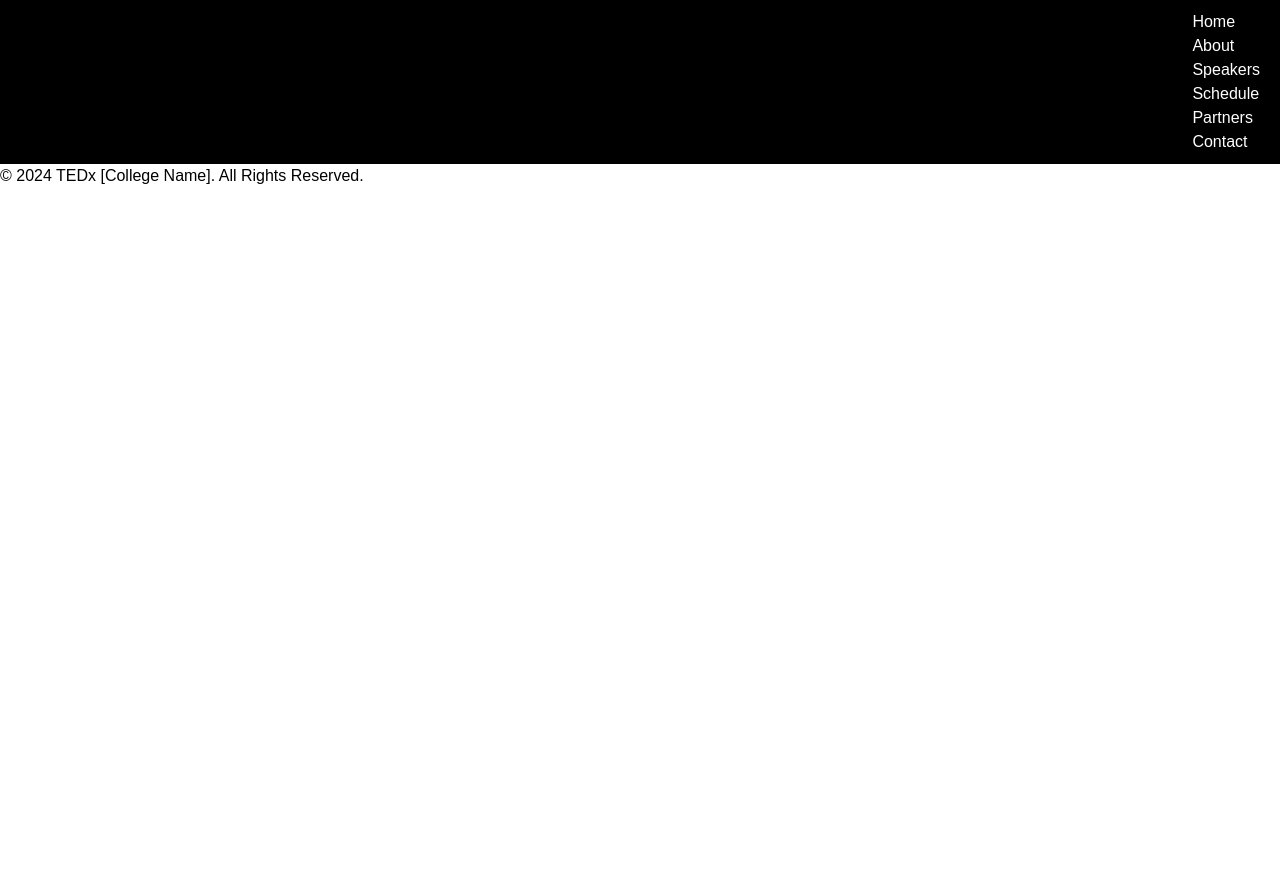
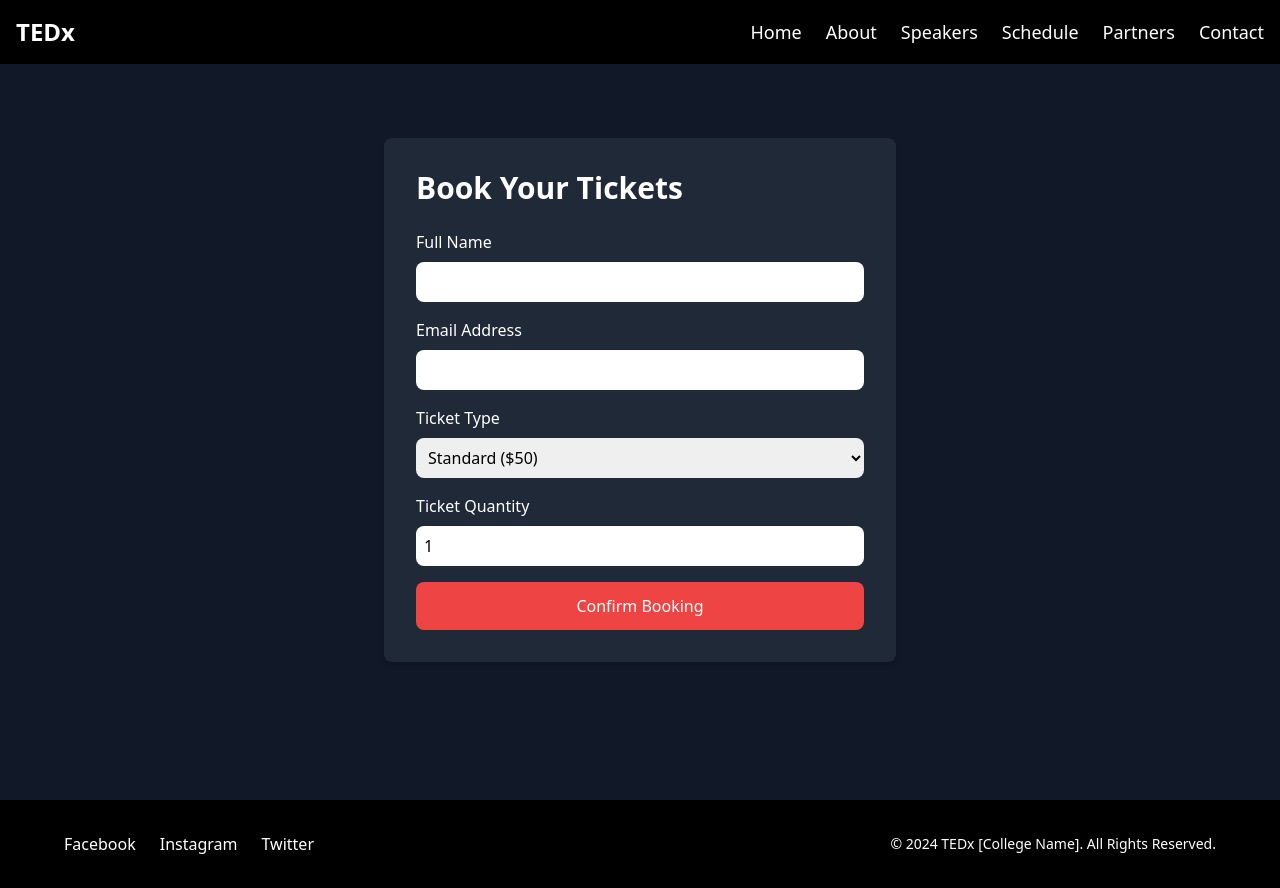
Before and after one commit to PranaviAvvaru/tedx, a React (Create React App) app: page /book-tickets in a window 1280 px wide. Before the commit the page ends 800 px from the top, so only its background shows below. Built offline with nearby package versions, Linux system fonts and the light colour scheme.

Commit message:
Trying to build the ticket validation

```diff
--- a/src/App.js
+++ b/src/App.js
@@ -7,6 +7,7 @@ import Speakers from './components/Speakers';
 import Schedule from './components/Schedule';
 import Partners from './components/Partners';
 import Footer from './components/Footer';
+import BookTickets from './components/BookTickets';
 
 const App = () => {
   return (
@@ -16,7 +17,8 @@ const App = () => {
         <Route path="/" element={<><Hero /><About /><Speakers /><Schedule /><Partners /></>} />
         <Route path="/about" element={<About />} />
         <Route path="/speakers" element={<Speakers />} />
-        {/* Add routes for Schedule and Partners */}
+        <Route path="/book-tickets" element={<BookTickets />} />
+       {/* Add routes for Schedule and Partners */}
       </Routes>
       <Footer />
     </Router>
--- a/src/components/About.js
+++ b/src/components/About.js
@@ -2,13 +2,23 @@ import React from 'react';
 
 const About = () => {
   return (
-    <section className="about">
-      <div className="text-section">
-        <h2>About TEDx</h2>
-        <p>TEDx [College Name] is a local, self-organized event that brings people together to share a TED-like experience...</p>
+    <section className="bg-gray-100 text-black py-16 px-4 md:px-16 flex flex-col md:flex-row items-center justify-between">
+      {/* Text Section */}
+      <div className="md:w-1/2 mb-8 md:mb-0 text-center md:text-left">
+        <h2 className="text-3xl md:text-4xl font-bold mb-4">About TEDx</h2>
+        <p className="text-lg leading-relaxed">
+          TEDx [College Name] is a local, self-organized event that brings people together to share a TED-like experience.
+          At a TEDx event, TEDTalks video and live speakers combine to spark deep discussion and connection.
+        </p>
       </div>
-      <div className="media-section">
-        {/* <img src="/path-to-about-image.jpg" alt="About TEDx" /> */}
+
+      {/* Media Section */}
+      <div className="md:w-1/2 flex justify-center">
+        {/* Add an image if needed */}
+        {/* <img src="/path-to-about-image.jpg" alt="About TEDx" className="rounded-lg shadow-lg" /> */}
+        <div className="w-64 h-64 bg-red-500 flex items-center justify-center text-white text-xl font-bold">
+          Image Placeholder
+        </div>
       </div>
     </section>
   );
--- /dev/null
+++ b/src/components/BookTickets.js
@@ -0,0 +1,93 @@
+import React, { useState } from 'react';
+
+const BookTickets = () => {
+  const [formData, setFormData] = useState({
+    name: '',
+    email: '',
+    ticketType: 'standard',
+    quantity: 1,
+  });
+
+  const ticketPrices = {
+    standard: 50,
+    vip: 100,
+  };
+
+  const handleChange = (e) => {
+    setFormData({ ...formData, [e.target.name]: e.target.value });
+  };
+
+  const handleSubmit = (e) => {
+    e.preventDefault();
+    alert(`Ticket booked for ${formData.name}! Total: $${formData.quantity * ticketPrices[formData.ticketType]}`);
+    // Here you would send the data to a backend or API
+  };
+
+  return (
+    <div className="min-h-screen flex items-center justify-center bg-gray-900 text-white">
+      <form onSubmit={handleSubmit} className="bg-gray-800 p-8 rounded-lg shadow-md w-full max-w-lg">
+        <h2 className="text-3xl font-bold mb-6">Book Your Tickets</h2>
+
+        {/* Name Input */}
+        <div className="mb-4">
+          <label htmlFor="name" className="block mb-2">Full Name</label>
+          <input
+            type="text"
+            name="name"
+            value={formData.name}
+            onChange={handleChange}
+            required
+            className="w-full p-2 rounded-lg text-black"
+          />
+        </div>
+
+        {/* Email Input */}
+        <div className="mb-4">
+          <label htmlFor="email" className="block mb-2">Email Address</label>
+          <input
+            type="email"
+            name="email"
+            value={formData.email}
+            onChange={handleChange}
+            required
+            className="w-full p-2 rounded-lg text-black"
+          />
+        </div>
+
+        {/* Ticket Type Select */}
+        <div className="mb-4">
+          <label htmlFor="ticketType" className="block mb-2">Ticket Type</label>
+          <select
+            name="ticketType"
+            value={formData.ticketType}
+            onChange={handleChange}
+            className="w-full p-2 rounded-lg text-black"
+          >
+            <option value="standard">Standard ($50)</option>
+            <option value="vip">VIP ($100)</option>
+          </select>
+        </div>
+
+        {/* Quantity Input */}
+        <div className="mb-4">
+          <label htmlFor="quantity" className="block mb-2">Ticket Quantity</label>
+          <input
+            type="number"
+            name="quantity"
+            value={formData.quantity}
+            onChange={handleChange}
+            min="1"
+            className="w-full p-2 rounded-lg text-black"
+          />
+        </div>
+
+        {/* Submit Button */}
+        <button type="submit" className="bg-red-500 hover:bg-red-600 py-3 px-6 rounded-lg w-full transition-colors duration-300">
+          Confirm Booking
+        </button>
+      </form>
+    </div>
+  );
+};
+
+export default BookTickets;
--- a/src/components/Footer.js
+++ b/src/components/Footer.js
@@ -1,13 +1,25 @@
 import React from 'react';
+
 const Footer = () => {
   return (
-    <footer>
-      <div className="social-media">
-        {/* <a href="#"><img src="path-to-social-icon" alt="Facebook" /></a> */}
-        {/* <a href="#"><img src="path-to-social-icon" alt="Instagram" /></a> */}
-        {/* <a href="#"><img src="path-to-social-icon" alt="Twitter" /></a> */}
+    <footer className="bg-black text-white py-8 px-4 md:px-16">
+      <div className="container mx-auto flex flex-col md:flex-row items-center justify-between">
+        {/* Social Media Links */}
+        <div className="social-media flex space-x-6 mb-6 md:mb-0">
+          {/* Uncomment and replace with actual social media icons */}
+          {/* <a href="#"><img src="path-to-social-icon" alt="Facebook" className="w-6 h-6" /></a> */}
+          {/* <a href="#"><img src="path-to-social-icon" alt="Instagram" className="w-6 h-6" /></a> */}
+          {/* <a href="#"><img src="path-to-social-icon" alt="Twitter" className="w-6 h-6" /></a> */}
+          <a href="#" className="hover:text-red-500">Facebook</a>
+          <a href="#" className="hover:text-red-500">Instagram</a>
+          <a href="#" className="hover:text-red-500">Twitter</a>
+        </div>
+
+        {/* Copyright Section */}
+        <p className="text-center md:text-left text-sm">
+          &copy; 2024 TEDx [College Name]. All Rights Reserved.
+        </p>
       </div>
-      <p>&copy; 2024 TEDx [College Name]. All Rights Reserved.</p>
     </footer>
   );
 }
--- a/src/components/Header.js
+++ b/src/components/Header.js
@@ -1,24 +1,57 @@
-import React from 'react';
+import React, { useState } from 'react';
 import { Link } from 'react-router-dom';
 
 const Header = () => {
+  const [isMobileMenuOpen, setIsMobileMenuOpen] = useState(false);
+
+  const toggleMobileMenu = () => {
+    setIsMobileMenuOpen(!isMobileMenuOpen);
+  };
+
   return (
-    <header>
-      <div className="logo">
-        {/* <img src="/tedx-logo.png" alt="TEDx Logo" /> */}
+    <header className="bg-black text-white fixed top-0 left-0 w-full z-10">
+      <div className="container mx-auto flex items-center justify-between p-4">
+        <div className="logo">
+          {/* <img src="/tedx-logo.png" alt="TEDx Logo" className="w-24" /> */}
+          <h1 className="text-2xl font-bold">TEDx</h1>
+        </div>
+        <nav>
+          {/* Desktop Menu */}
+          <ul className="hidden md:flex space-x-6 text-lg">
+            <li><Link to="/" className="hover:text-red-500">Home</Link></li>
+            <li><Link to="/about" className="hover:text-red-500">About</Link></li>
+            <li><Link to="/speakers" className="hover:text-red-500">Speakers</Link></li>
+            <li><Link to="/schedule" className="hover:text-red-500">Schedule</Link></li>
+            <li><Link to="/partners" className="hover:text-red-500">Partners</Link></li>
+            <li><Link to="/contact" className="hover:text-red-500">Contact</Link></li>
+          </ul>
+
+          {/* Mobile Menu Button */}
+          <div className="md:hidden">
+            <button onClick={toggleMobileMenu} className="text-white">
+              <svg xmlns="http://www.w3.org/2000/svg" fill="none" viewBox="0 0 24 24" stroke="currentColor" className="w-8 h-8">
+                <path strokeLinecap="round" strokeLinejoin="round" strokeWidth="2" d="M4 6h16M4 12h16M4 18h16" />
+              </svg>
+            </button>
+          </div>
+        </nav>
+
+        {/* Mobile Menu */}
+        <ul
+          className={`absolute bg-black top-full left-0 w-full md:hidden space-y-2 p-4 text-lg text-white transition-transform duration-300 ${
+            isMobileMenuOpen ? 'block' : 'hidden'
+          }`}
+        >
+          <li><Link to="/" className="block hover:text-red-500">Home</Link></li>
+          <li><Link to="/about" className="block hover:text-red-500">About</Link></li>
+          <li><Link to="/speakers" className="block hover:text-red-500">Speakers</Link></li>
+          <li><Link to="/schedule" className="block hover:text-red-500">Schedule</Link></li>
+          <li><Link to="/partners" className="block hover:text-red-500">Partners</Link></li>
+          <li><Link to="/contact" className="block hover:text-red-500">Contact</Link></li>
+        </ul>
       </div>
-      <nav>
-        <ul className="nav-links">
-          <li><Link to="/">Home</Link></li>
-          <li><Link to="/about">About</Link></li>
-          <li><Link to="/speakers">Speakers</Link></li>
-          <li><Link to="/schedule">Schedule</Link></li>
-          <li><Link to="/partners">Partners</Link></li>
-          <li><Link to="/contact">Contact</Link></li>
-        </ul>
-      </nav>
     </header>
   );
-}
+};
 
 export default Header;
--- a/src/components/Hero.js
+++ b/src/components/Hero.js
@@ -1,12 +1,15 @@
 import React from 'react';
+import { Link } from 'react-router-dom';
 
 const Hero = () => {
   return (
-    <section className="hero">
-      <div className="hero-content">
-        <h1>TEDx [College Name]</h1>
-        <p>Ideas Worth Spreading</p>
-        <a href="#" className="cta-btn">Register Now</a>
+    <section className="hero bg-black text-white h-screen flex items-center justify-center">
+      <div className="hero-content text-center">
+        <h1 className="text-5xl font-bold mb-4">TEDx [College Name]</h1>
+        <p className="text-xl mb-6">Ideas Worth Spreading</p>
+        <Link to="/book-tickets" className="bg-red-500 text-white py-3 px-6 rounded-lg hover:bg-red-600 transition-colors duration-300">
+          Register Now
+        </Link>
       </div>
     </section>
   );
--- a/src/components/Partners.js
+++ b/src/components/Partners.js
@@ -4,15 +4,25 @@ const Partners = () => {
   const partners = [
     { name: "Partner 1", img: "/path-to-partner-logo.jpg" },
     { name: "Partner 2", img: "/path-to-partner-logo.jpg" },
+    // Add more partners here as needed
   ];
 
   return (
-    <section className="partners">
-      <h2>Our Partners</h2>
-      <div className="partner-logos">
-        {partners.map((partner, index) => (
-          <img key={index} src={partner.img} alt={partner.name} />
-        ))}
+    <section className="bg-gray-100 py-12">
+      <div className="container mx-auto text-center">
+        <h2 className="text-3xl font-bold mb-8 text-black">Our Partners</h2>
+
+        <div className="grid grid-cols-2 md:grid-cols-4 gap-8">
+          {partners.map((partner, index) => (
+            <div key={index} className="partner-logo flex justify-center">
+              <img
+                src={partner.img}
+                alt={partner.name}
+                className="w-32 h-auto object-contain"
+              />
+            </div>
+          ))}
+        </div>
       </div>
     </section>
   );
--- a/src/components/Schedule.js
+++ b/src/components/Schedule.js
@@ -2,13 +2,26 @@ import React from 'react';
 
 const Schedule = () => {
   return (
-    <section className="schedule">
-      <h2>Event Schedule</h2>
-      <ul>
-        <li><span className="time">9:00 AM</span> - Registration</li>
-        <li><span className="time">10:00 AM</span> - Opening Remarks</li>
-        <li><span className="time">10:30 AM</span> - Speaker 1</li>
-      </ul>
+    <section className="bg-black text-white py-12">
+      <div className="container mx-auto text-center">
+        <h2 className="text-3xl font-bold mb-8">Event Schedule</h2>
+
+        <ul className="space-y-4">
+          <li className="flex justify-center">
+            <span className="time text-red-500 font-semibold w-24">9:00 AM</span>
+            <span className="ml-4">Registration</span>
+          </li>
+          <li className="flex justify-center">
+            <span className="time text-red-500 font-semibold w-24">10:00 AM</span>
+            <span className="ml-4">Opening Remarks</span>
+          </li>
+          <li className="flex justify-center">
+            <span className="time text-red-500 font-semibold w-24">10:30 AM</span>
+            <span className="ml-4">Speaker 1</span>
+          </li>
+          {/* Add more schedule items as needed */}
+        </ul>
+      </div>
     </section>
   );
 }
--- a/src/components/Speakers.js
+++ b/src/components/Speakers.js
@@ -2,21 +2,29 @@ import React from 'react';
 
 const Speakers = () => {
   const speakers = [
-    { name: "Speaker 1", bio: "Speaker Bio", img: "/path-to-speaker-image.jpg" },
-    { name: "Speaker 2", bio: "Speaker Bio", img: "/path-to-speaker-image.jpg" },
+    { name: "Speaker 1", bio: "An expert in innovative ideas.", img: "/path-to-speaker-image.jpg" },
+    { name: "Speaker 2", bio: "A leader in global tech solutions.", img: "/path-to-speaker-image.jpg" },
+    // Add more speakers as needed
   ];
 
   return (
-    <section className="speakers">
-      <h2>Meet Our Speakers</h2>
-      <div className="speaker-grid">
-        {speakers.map((speaker, index) => (
-          <div key={index} className="speaker-card">
-            <img src={speaker.img} alt={speaker.name} />
-            <h3>{speaker.name}</h3>
-            <p>{speaker.bio}</p>
-          </div>
-        ))}
+    <section className="bg-black text-white py-12">
+      <div className="container mx-auto text-center">
+        <h2 className="text-3xl font-bold mb-8">Meet Our Speakers</h2>
+
+        <div className="grid grid-cols-1 sm:grid-cols-2 lg:grid-cols-3 gap-8">
+          {speakers.map((speaker, index) => (
+            <div key={index} className="bg-gray-800 p-6 rounded-lg hover:shadow-lg transition-shadow duration-300">
+              <img
+                src={speaker.img}
+                alt={speaker.name}
+                className="w-full h-56 object-cover rounded-lg mb-4"
+              />
+              <h3 className="text-2xl font-semibold mb-2">{speaker.name}</h3>
+              <p className="text-gray-400">{speaker.bio}</p>
+            </div>
+          ))}
+        </div>
       </div>
     </section>
   );
--- a/src/index.css
+++ b/src/index.css
@@ -1,52 +1,3 @@
 @tailwind base;
 @tailwind components;
 @tailwind utilities;
-
-
-/* Global */
-body {
-  margin: 0;
-  padding: 0;
-  font-family: 'Arial', sans-serif;
-}
-
-/* Mobile-friendly styles */
-header {
-  padding: 10px 20px;
-  background-color: black;
-  color: white;
-  display: flex;
-  justify-content: space-between;
-}
-
-.hero {
-  height: 100vh;
-  /* background: url('path-to-hero-image') no-repeat center center/cover; */
-  display: flex;
-  justify-content: center;
-  align-items: center;
-  text-align: center;
-}
-
-.hero-content h1 {
-  font-size: 2em;
-}
-
-.cta-btn {
-  background-color: red;
-  padding: 10px 20px;
-  text-decoration: none;
-  color: white;
-  border-radius: 5px;
-}
-
-/* Media Queries for Desktop */
-@media (min-width: 768px) {
-  .hero-content h1 {
-    font-size: 3.5em;
-  }
-
-  .cta-btn {
-    padding: 15px 30px;
-  }
-}
```
